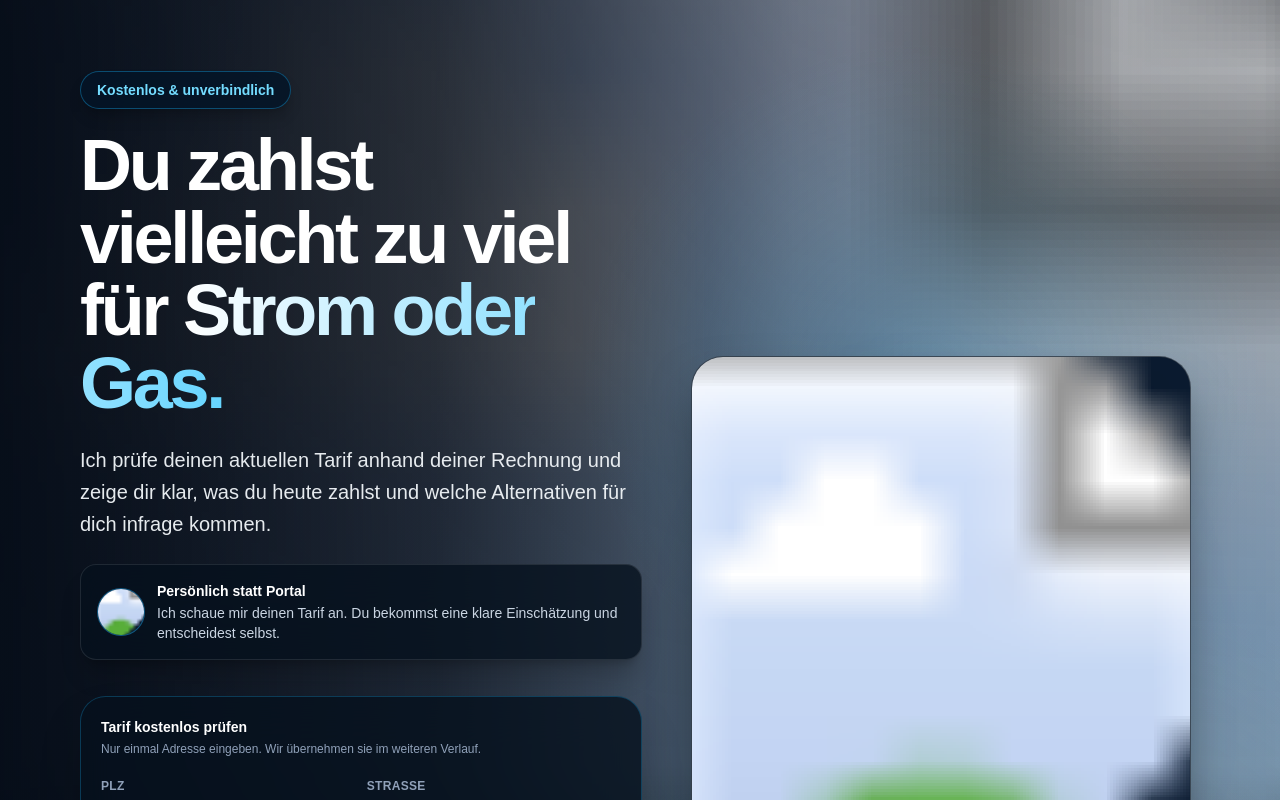
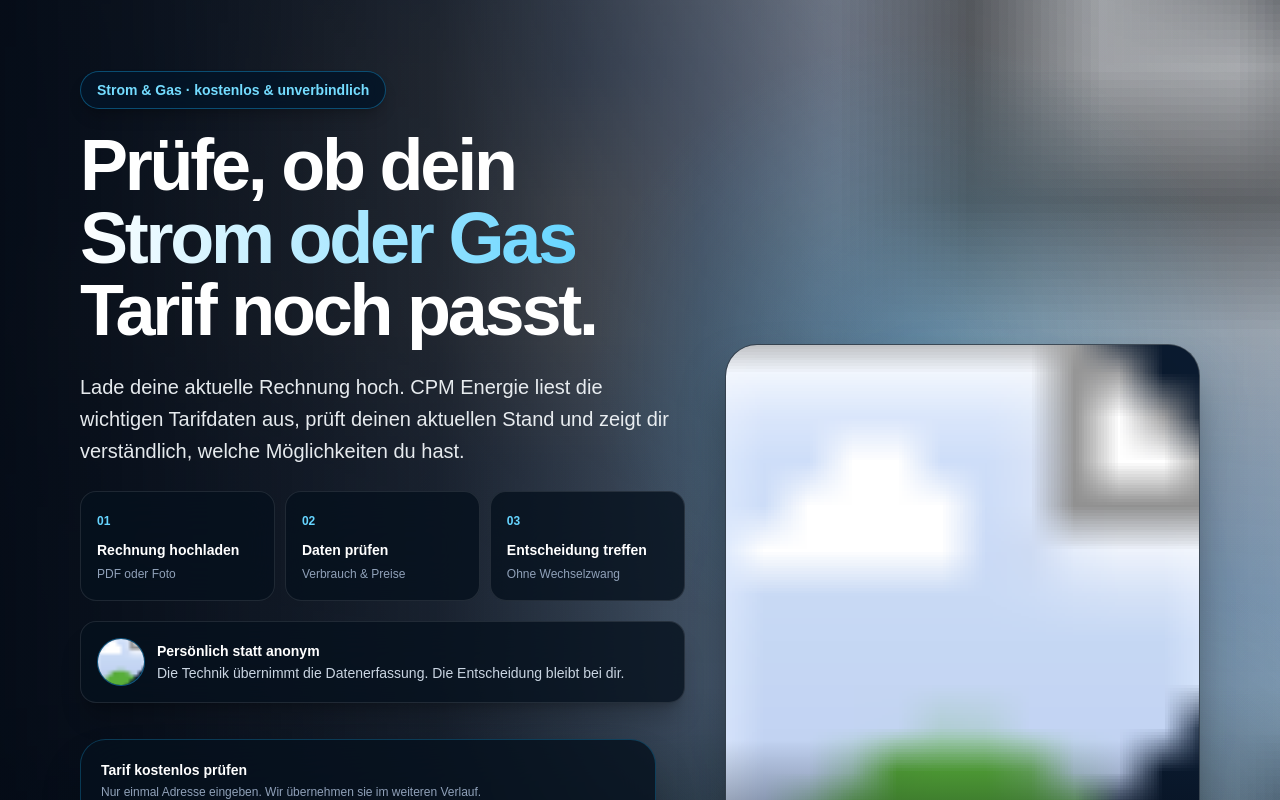
Before and after one commit to svt8f46zcd-stack/cpm-energie-website, a Next.js app: page /cpm-energie-website/ in a window 1280 px wide. Shown: the part 160-960 px from the top of the page. Built offline with nearby package versions, Linux system fonts and the light colour scheme.

Commit message:
Improve homepage clarity and visitor journey

```diff
--- a/components/DesktopHero.tsx
+++ b/components/DesktopHero.tsx
@@ -3,7 +3,7 @@
 import HeroAddressCheck from "@/components/HeroAddressCheck";
 import BillUpload from "@/components/BillUpload";
 
-const HERO_IMAGE = "/cpm-energie-website/hero-cpm-background.svg?v=20260905-2";
+const HERO_IMAGE = "/cpm-energie-website/hero-cpm-background.svg?v=20260905-3";
 const BILL_CONTACT_PATH = "/cpm-energie-website/kontakt/rechnung/";
 const ASSET_BASE = "/cpm-energie-website";
 
@@ -11,21 +11,38 @@ export function DesktopHero() {
   return (
     <section className="desktop-hero relative isolate min-h-[900px] overflow-hidden border-b border-white/10 bg-[#020914]">
       <div className="absolute inset-0 -z-20 bg-cover bg-center bg-no-repeat scale-[1.02] motion-safe:animate-[heroDrift_18s_ease-in-out_infinite_alternate]" style={{ backgroundImage: `url(${HERO_IMAGE})` }} />
-      <div className="absolute inset-0 -z-10 bg-[linear-gradient(90deg,rgba(2,9,20,.92)_0%,rgba(2,9,20,.72)_34%,rgba(2,9,20,.28)_62%,rgba(2,9,20,.08)_100%)]" />
-      <div className="absolute inset-0 -z-10 bg-[linear-gradient(0deg,rgba(2,9,20,.88)_0%,transparent_44%,rgba(2,9,20,.10)_100%)]" />
-      <div className="pointer-events-none absolute inset-0 -z-10 bg-[radial-gradient(circle_at_72%_28%,rgba(25,183,255,.16),transparent_25%),radial-gradient(circle_at_84%_72%,rgba(255,190,80,.12),transparent_28%)]" />
-      <div className="container relative grid min-h-[900px] items-center gap-10 py-14 md:grid-cols-[1.04fr_.96fr] md:py-20">
+      <div className="absolute inset-0 -z-10 bg-[linear-gradient(90deg,rgba(2,9,20,.94)_0%,rgba(2,9,20,.78)_34%,rgba(2,9,20,.30)_64%,rgba(2,9,20,.08)_100%)]" />
+      <div className="absolute inset-0 -z-10 bg-[linear-gradient(0deg,rgba(2,9,20,.90)_0%,transparent_48%,rgba(2,9,20,.10)_100%)]" />
+      <div className="pointer-events-none absolute inset-0 -z-10 bg-[radial-gradient(circle_at_72%_28%,rgba(25,183,255,.18),transparent_25%),radial-gradient(circle_at_84%_72%,rgba(255,190,80,.12),transparent_28%)]" />
+
+      <div className="container relative grid min-h-[900px] items-center gap-10 py-14 md:grid-cols-[1.12fr_.88fr] md:py-20">
         <div className="relative z-20">
-          <p className="mb-5 inline-flex rounded-full border border-[#19b7ff]/35 bg-[#031527]/80 px-4 py-2 text-sm font-semibold text-[#74dcff] shadow-lg shadow-black/20 backdrop-blur-xl">Kostenlos & unverbindlich</p>
-          <h1 className="max-w-3xl text-5xl font-black leading-[1.01] tracking-[-.045em] text-white md:text-7xl">Du zahlst vielleicht zu viel für <span className="gradient-text">Strom oder Gas.</span></h1>
-          <p className="mt-6 max-w-2xl text-lg leading-8 text-slate-100/95 md:text-xl">Ich prüfe deinen aktuellen Tarif anhand deiner Rechnung und zeige dir klar, was du heute zahlst und welche Alternativen für dich infrage kommen.</p>
-          <div className="mt-6 max-w-2xl rounded-2xl border border-white/10 bg-[#06111dcc] p-4 shadow-xl shadow-black/20 backdrop-blur-xl"><div className="flex items-center gap-3"><div className="h-12 w-12 shrink-0 overflow-hidden rounded-full border border-[#19b7ff]/40 bg-[#0b1b30]"><img src={`${ASSET_BASE}/cristiano.svg`} alt="Cristiano Moreira, persönliche Energieberatung" className="h-full w-full object-cover" /></div><div><p className="text-sm font-bold text-white">Persönlich statt Portal</p><p className="mt-0.5 text-sm leading-5 text-slate-300">Ich schaue mir deinen Tarif an. Du bekommst eine klare Einschätzung und entscheidest selbst.</p></div></div></div>
+          <p className="mb-5 inline-flex rounded-full border border-[#19b7ff]/35 bg-[#031527]/85 px-4 py-2 text-sm font-bold text-[#74dcff] shadow-lg shadow-black/20 backdrop-blur-xl">Strom & Gas · kostenlos & unverbindlich</p>
+          <h1 className="max-w-3xl text-5xl font-black leading-[1.01] tracking-[-.045em] text-white md:text-7xl">Prüfe, ob dein <span className="gradient-text">Strom oder Gas</span> Tarif noch passt.</h1>
+          <p className="mt-6 max-w-2xl text-lg leading-8 text-slate-100/95 md:text-xl">Lade deine aktuelle Rechnung hoch. CPM Energie liest die wichtigen Tarifdaten aus, prüft deinen aktuellen Stand und zeigt dir verständlich, welche Möglichkeiten du hast.</p>
+
+          <div className="mt-6 grid max-w-2xl grid-cols-3 gap-2.5">
+            <div className="rounded-2xl border border-white/10 bg-[#06111dcc] p-4 backdrop-blur-xl"><span className="text-xs font-black text-[#66d5ff]">01</span><p className="mt-2 text-sm font-bold text-white">Rechnung hochladen</p><p className="mt-1 text-xs leading-5 text-slate-400">PDF oder Foto</p></div>
+            <div className="rounded-2xl border border-white/10 bg-[#06111dcc] p-4 backdrop-blur-xl"><span className="text-xs font-black text-[#66d5ff]">02</span><p className="mt-2 text-sm font-bold text-white">Daten prüfen</p><p className="mt-1 text-xs leading-5 text-slate-400">Verbrauch & Preise</p></div>
+            <div className="rounded-2xl border border-white/10 bg-[#06111dcc] p-4 backdrop-blur-xl"><span className="text-xs font-black text-[#66d5ff]">03</span><p className="mt-2 text-sm font-bold text-white">Entscheidung treffen</p><p className="mt-1 text-xs leading-5 text-slate-400">Ohne Wechselzwang</p></div>
+          </div>
+
+          <div className="mt-5 max-w-2xl rounded-2xl border border-white/10 bg-[#06111dcc] p-4 shadow-xl shadow-black/20 backdrop-blur-xl">
+            <div className="flex items-center gap-3"><div className="h-12 w-12 shrink-0 overflow-hidden rounded-full border border-[#19b7ff]/40 bg-[#0b1b30]"><img src={`${ASSET_BASE}/cristiano.svg`} alt="Cristiano Moreira, persönliche Energieberatung" className="h-full w-full object-cover" /></div><div><p className="text-sm font-bold text-white">Persönlich statt anonym</p><p className="mt-0.5 text-sm leading-5 text-slate-300">Die Technik übernimmt die Datenerfassung. Die Entscheidung bleibt bei dir.</p></div></div>
+          </div>
+
           <HeroAddressCheck />
           <BillUpload onContinue={() => window.location.assign(BILL_CONTACT_PATH)} />
-          <div className="mt-5 grid max-w-xl grid-cols-3 gap-2 text-xs sm:gap-3 sm:text-sm"><div className="rounded-xl border border-white/10 bg-[#06111dcc] px-3 py-3 text-center backdrop-blur-xl"><strong className="block text-white">100 % kostenlos</strong><span className="text-slate-400">keine Prüfgebühr</span></div><div className="rounded-xl border border-white/10 bg-[#06111dcc] px-3 py-3 text-center backdrop-blur-xl"><strong className="block text-white">Kein Wechselzwang</strong><span className="text-slate-400">du entscheidest</span></div><div className="rounded-xl border border-white/10 bg-[#06111dcc] px-3 py-3 text-center backdrop-blur-xl"><strong className="block text-white">Direkt mit mir</strong><span className="text-slate-400">persönliche Beratung</span></div></div>
-          <p className="mt-4 max-w-xl text-xs leading-5 text-slate-300">Kein anonymer Tarifdschungel. Ich zeige dir verständlich, was in deiner Rechnung steckt und was ein Wechsel bedeuten kann.</p>
+
+          <div className="mt-5 flex max-w-2xl flex-wrap gap-x-6 gap-y-2 text-xs font-semibold text-slate-300"><span>✓ 100 % kostenlos</span><span>✓ Mehrseitige Rechnungen möglich</span><span>✓ Keine Wechselpflicht</span><span>✓ Persönlicher Ansprechpartner</span></div>
         </div>
-        <div className="relative flex min-h-[610px] items-center justify-center"><div className="absolute inset-8 rounded-full bg-[#19b7ff]/10 blur-3xl motion-safe:animate-[sceneGlow_6s_ease-in-out_infinite]" /><div className="relative z-10 w-full max-w-[500px] overflow-hidden rounded-[2rem] border border-white/15 bg-[#06111dcc] shadow-2xl shadow-black/50 backdrop-blur-xl"><div className="relative aspect-[3/4] overflow-hidden bg-[#0b1b30]"><img src={`${ASSET_BASE}/cristiano.svg`} alt="Cristiano Moreira" className="h-full w-full object-cover object-center" /><div className="absolute inset-x-0 bottom-0 bg-gradient-to-t from-[#020914] via-[#020914]/55 to-transparent px-7 pb-7 pt-24"><p className="text-xs font-bold uppercase tracking-[.2em] text-[#66d5ff]">CPM Energie</p><h2 className="mt-2 text-2xl font-black text-white">Dein Tarif. Meine Prüfung.</h2><p className="mt-2 max-w-sm text-sm leading-6 text-slate-300">Transparent, persönlich und ohne Druck zum Wechsel.</p></div></div></div></div>
+
+        <div className="relative flex min-h-[610px] items-center justify-center">
+          <div className="absolute inset-8 rounded-full bg-[#19b7ff]/10 blur-3xl motion-safe:animate-[sceneGlow_6s_ease-in-out_infinite]" />
+          <div className="relative z-10 w-full max-w-[500px] overflow-hidden rounded-[2rem] border border-white/15 bg-[#06111dcc] shadow-2xl shadow-black/50 backdrop-blur-xl">
+            <div className="relative aspect-[3/4] overflow-hidden bg-[#0b1b30]"><img src={`${ASSET_BASE}/cristiano.svg`} alt="Cristiano Moreira" className="h-full w-full object-cover object-center" /><div className="absolute inset-x-0 bottom-0 bg-gradient-to-t from-[#020914] via-[#020914]/55 to-transparent px-7 pb-7 pt-24"><p className="text-xs font-bold uppercase tracking-[.2em] text-[#66d5ff]">CPM Energie</p><h2 className="mt-2 text-2xl font-black text-white">Dein Tarif. Meine Prüfung.</h2><p className="mt-2 max-w-sm text-sm leading-6 text-slate-300">Verständlich geprüft. Transparent erklärt. Du entscheidest selbst.</p></div></div>
+          </div>
+        </div>
       </div>
     </section>
   );
```
